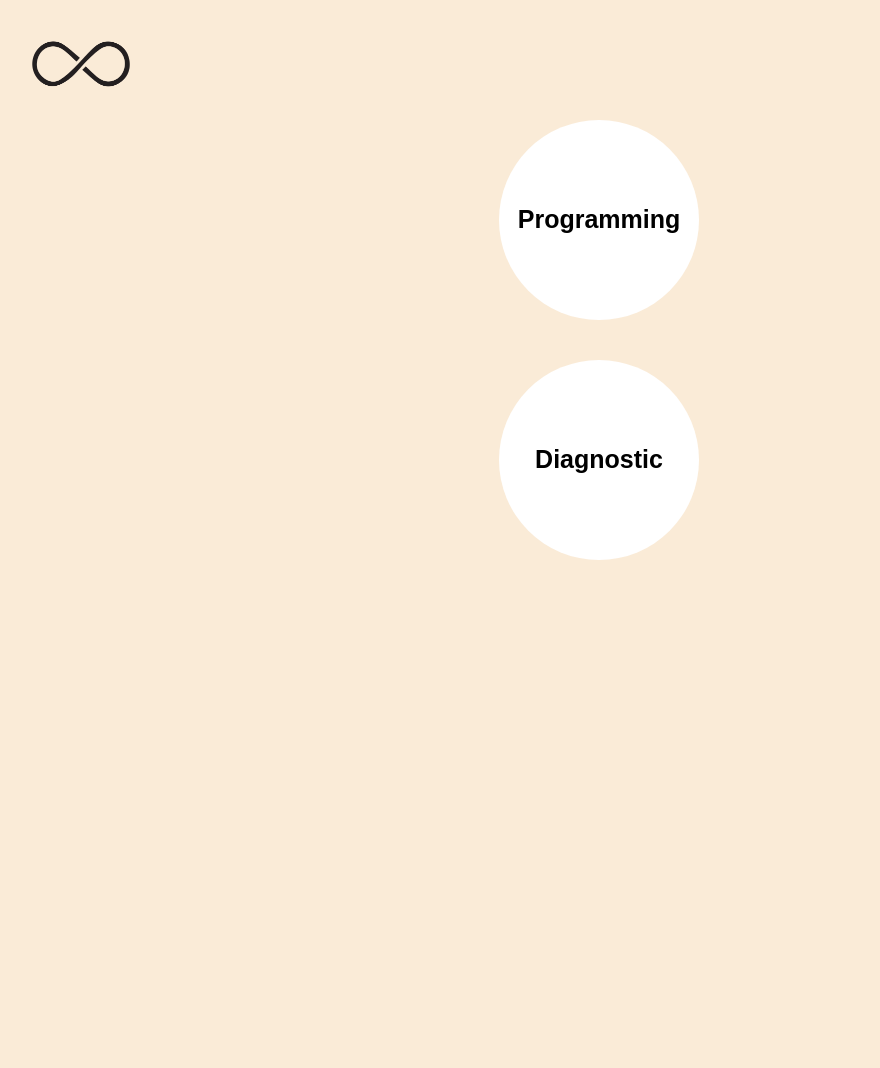
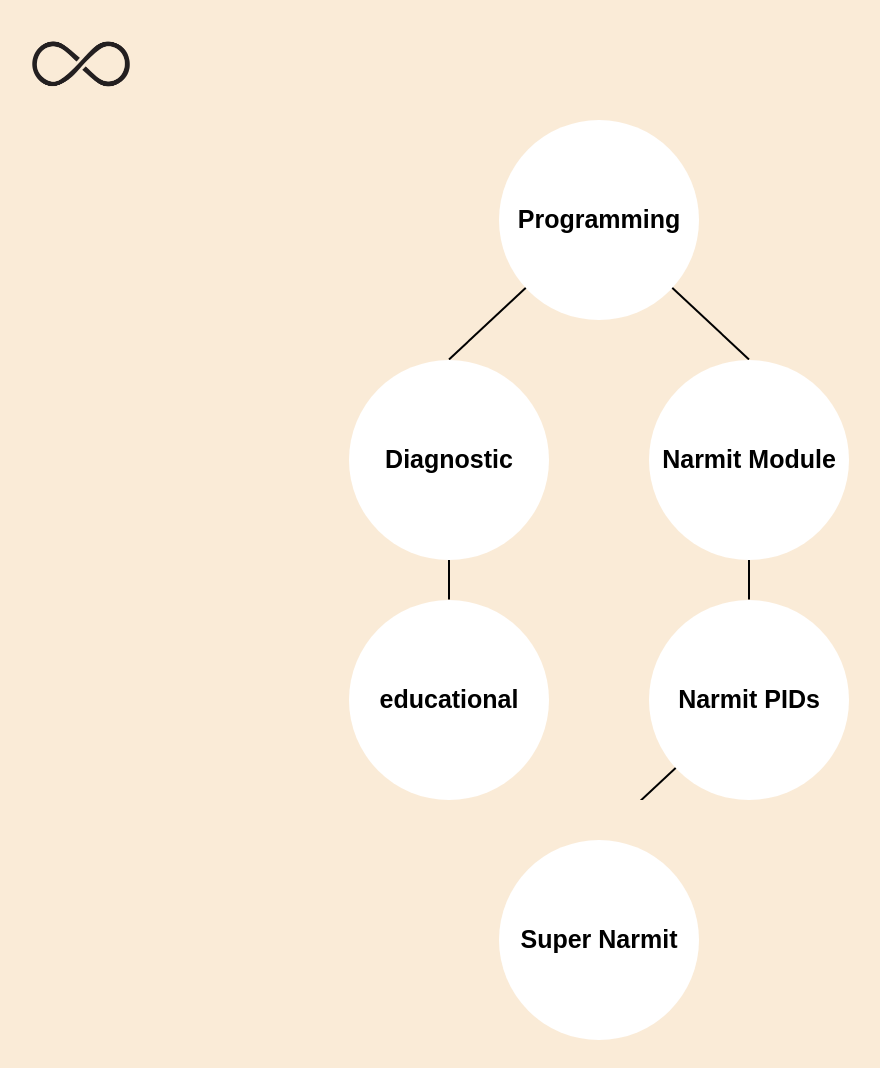
Before and after one commit to AndersonCodingClub/InfiniteAcademy, a Flask app: page /programming in a window 1280 px wide. Shown: the whole page, without its empty margins (41-921 px from the left). Before the commit the page ends 560 px from the top, so only its background shows below. Run offline with Flask 3, Linux system fonts and the light colour scheme; some libraries are stand-ins or nearby versions.

Commit message:
made example node structure, still some work to do

```diff
--- a/static/programming.css
+++ b/static/programming.css
@@ -86,9 +86,10 @@ body {
     align-items: center;
     justify-content: center;
     text-align: center;
-    margin-right: 20px;
-    margin-left: 20px;
+    margin-right: 50px;
+    margin-left: 50px;
     transition: all .25s ease-in-out;
+    z-index: 20;
 }
 
 .tree-node:hover {
@@ -103,3 +104,24 @@ body {
     font-size: 25px;
     font-family: Arial, Helvetica, sans-serif;
 }
+
+svg {
+    position: absolute;
+    top: 0;
+    left: 0;
+    width: 100%;
+    height: 100%;
+    z-index: -19;
+}
+
+line {
+    position: absolute;
+    display: block;
+    top: 0;
+    left: 0;
+    width: 100%;
+    height: 100%;
+    stroke: black;
+    stroke-width: 2;
+    z-index: -91;
+}
--- a/templates/programming.html
+++ b/templates/programming.html
@@ -21,7 +21,7 @@
             </div>
         </div>
 
-        <div class="knowledge-zone">
+        <div class="knowledge-zone" id="knowledge-zone">
 
 
             <div class="row">
@@ -34,10 +34,94 @@
                 <div class="tree-node" id="diagnostic">
                     <p class="tree-node-name">Diagnostic</p>
                 </div>
+                <div class="tree-node" id="narmit">
+                    <p class="tree-node-name">Narmit Module</p>
+                </div>
             </div>
 
-            <script>
-                var diagnosticButton = document.getElementById('diagnostic');
+            <div class="row">
+                <div class="tree-node" id="educational">
+                    <p class="tree-node-name">educational</p>
+                </div>
+                <div class="tree-node" id="narmit-PIDs">
+                    <p class="tree-node-name">Narmit PIDs</p>
+                </div>
+            </div>
+
+            <div class="row">
+                <div class="tree-node" id="super-narmit">
+                    <p class="tree-node-name">Super Narmit</p>
+                </div>
+            </div>
+        </div>
+        <script>
+
+            // tree: [father, [child, [grandchild, great grandchild (virgin)], grandchild (virgin)], child (virgin)] <-- need recursion to access children infinitely
+            var programmingPath = [document.getElementById("subject-title"), [document.getElementById("diagnostic"), [document.getElementById("educational")]], [document.getElementById("narmit"), [document.getElementById("narmit-PIDs"), [document.getElementById("super-narmit")]]]];
+
+            function getPositionOfChildren(element) { // will return data in array with format: [x, y, width, height, x, y...] - but [[x, y, width, height], [x,...]] would be better
+
+                var positions = [];
+
+                element.forEach((fatherNirmit, i) => {
+                    if(i != 0) {
+                        positions.push(element[i][0].getBoundingClientRect().left + (0.5 * element[i][0].getBoundingClientRect().width));
+                        positions.push(element[i][0].getBoundingClientRect().top);
+                        positions.push(element[i][0].getBoundingClientRect().width);
+                        positions.push(element[i][0].getBoundingClientRect().height);
+                    }
+                });
+
+                return positions;
+            }
+
+            function drawLineToChildren(element) {
+                var childPositions = getPositionOfChildren(element);
+                var lines = [];
+
+                for (i =0; i<childPositions.length; i+=4) {
+                    var xPos = childPositions[i];
+                    var yPos = childPositions[i+1];
+                    var width = childPositions[i+2];
+                    var height = childPositions[i+3];
+
+                    var svg = document.createElement("SVG");
+                    var line = document.createElement("line");
+
+
+                    svg.setAttribute('xmlns', 'http://www.w3.org/2000/svg');
+                    svg.setAttribute('class', 'lineContainer');
+                    line.setAttribute('x1', xPos);
+                    line.setAttribute('y1', yPos);
+                    line.setAttribute('x2', element[0].getBoundingClientRect().left + (0.5 * element[0].getBoundingClientRect().width));
+                    line.setAttribute('y2', element[0].getBoundingClientRect().bottom - (0.5 * element[0].getBoundingClientRect().height));
+
+                    document.body.appendChild(svg);
+                    svg.appendChild(line);
+                }
+            }
+
+            function doSomethingForWholeFamily(array, thingToDo) {  // <- **thingToDo() MUST accept an ARRAY. In order to just do something for the element, only write the function with respect to array[0].
+                var depth = 0;
+                array.forEach((node, i) => {
+                    if (i == 0) {
+                        thingToDo(array);
+                    } else if (Array.isArray(node)){
+                        depth++;
+                        console.log(depth);
+                        doSomethingForWholeFamily(node, thingToDo);
+                    }
+                });
+            }
+
+
+            document.body.onload = function () {
+
+                doSomethingForWholeFamily(programmingPath, drawLineToChildren);
+
+                document.body.innerHTML = document.body.innerHTML; // <- renders everything just added inside of BODY
+
+                var diagnosticButton = document.getElementById('diagnostic');  // anything accessed from original document, before dynamic changes, must be done AFTER rerendering body or else it will be lost
                 var diagnosticPopup = document.getElementById('diagnosticPopup');
 
                 var closeButton = document.getElementById('closePopup');
@@ -45,16 +129,15 @@
                 diagnosticButton.addEventListener('click', () => {
                     diagnosticPopup.style.width = "80vw";
                     diagnosticPopup.style.height = "80vh";
+                    console.log("sss");
                 });
 
                 closeButton.addEventListener('click', () => {
                     diagnosticPopup.style.width = "0";
                     diagnosticPopup.style.height = "0";
                 });
-              </script>
-        </div>
-
-
+            }
+        </script>
 
     </body>
 </html>
```
